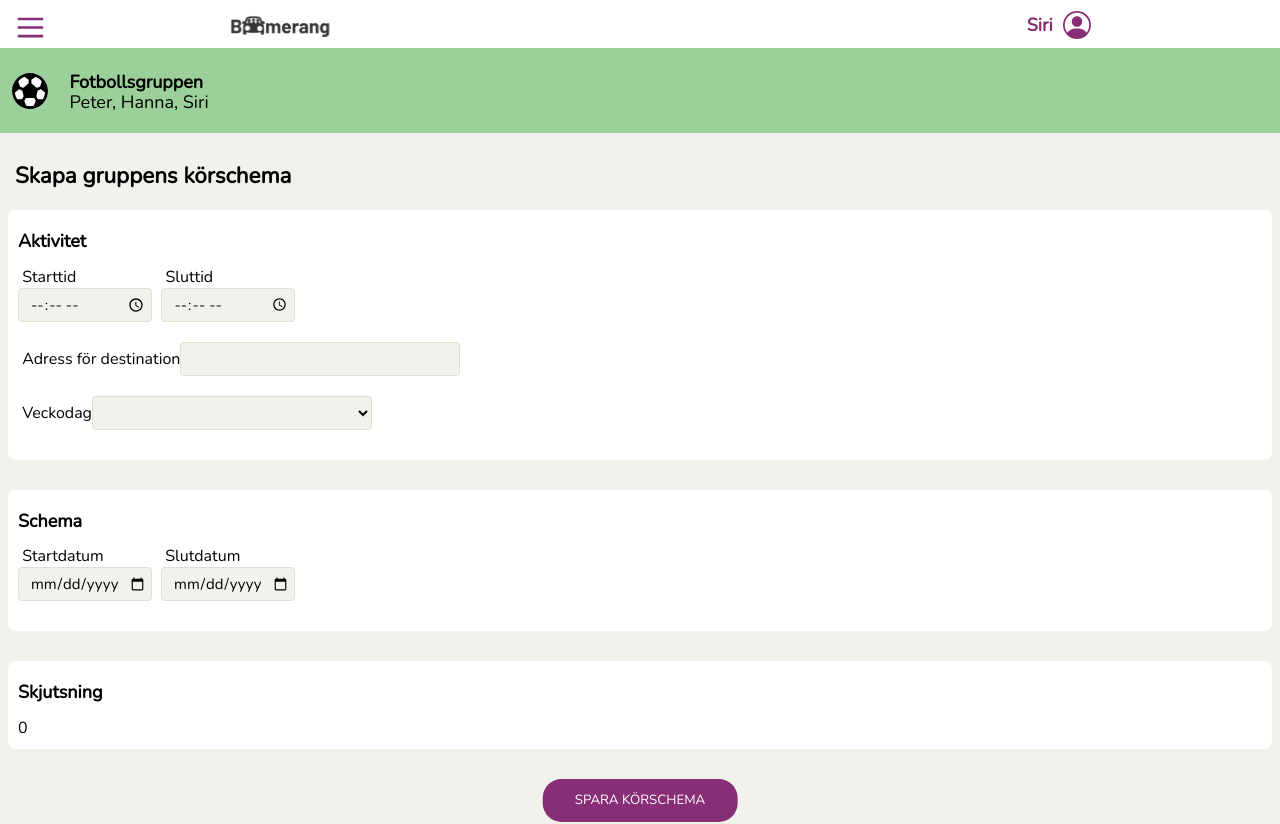
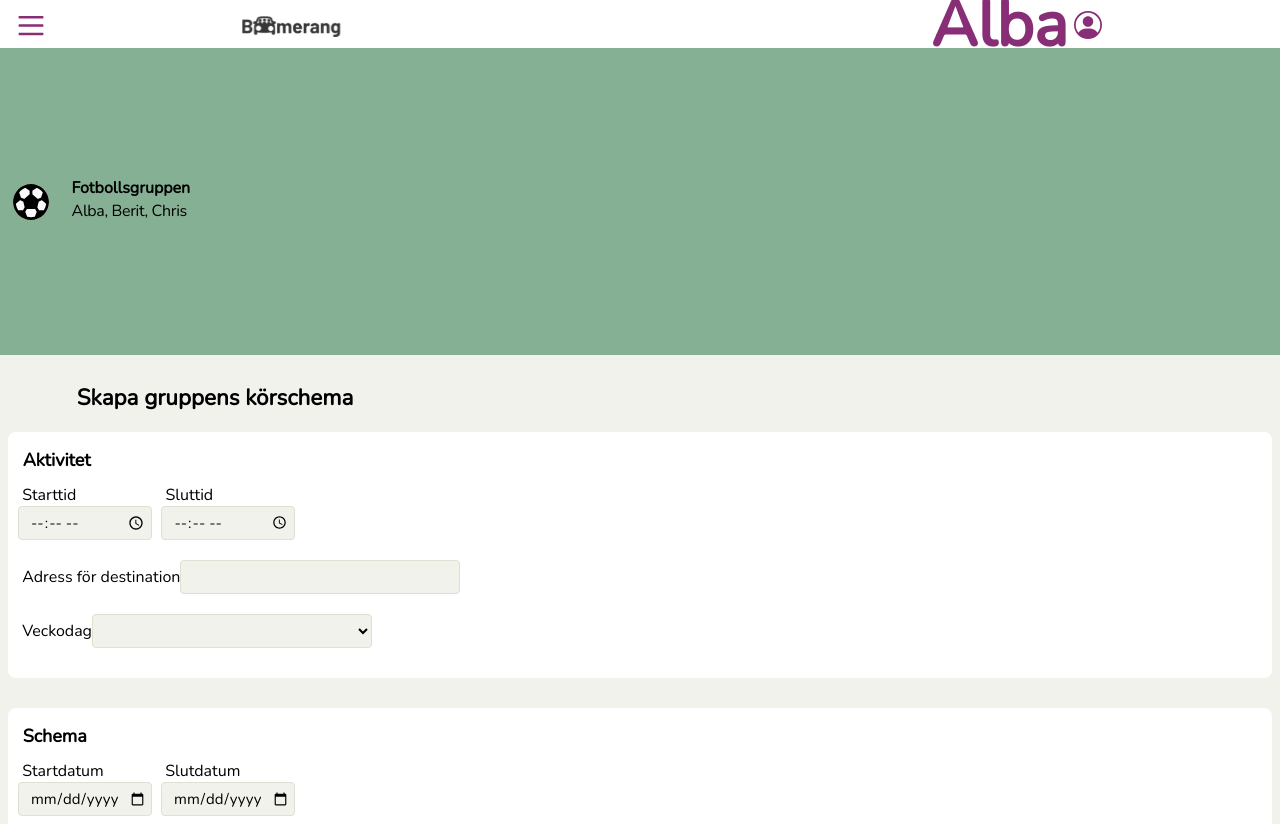
Before and after one commit to miotholerus/boomerang, a React (Create React App) app: page / in a window 1280 px wide. Shown: the top 824 px of the page. Built offline with nearby package versions, Linux system fonts and the light colour scheme.

Commit message:
29 april

```diff
--- a/public/styles.css
+++ b/public/styles.css
@@ -12,13 +12,13 @@ h1 - Inbjudan är skickad! Grattis!
   box-sizing: border-box;
   font-family: 'Nunito', sans-serif;
 }
-/* p {
+p {
   margin-top: 0.2em;
   margin-bottom: 0.2em;
-  font-size: 11px;
-  line-height: 18px;
+  /*font-size: 11px;*/
+  /*line-height: 18px;*/
   letter-spacing: -0.333333px;
-}  */
+}
 body {
   /* font-size: larger; */
   background-color: #F2F2ED;
@@ -52,21 +52,21 @@ body {
   width: 25%;
   align-items: center;
   justify-content: flex-end;
-  margin-right: 10px;
-  padding-right: 10px;
+  margin-right: 0.5em;
+  padding-right: 0.5em;
 }
 
 .header-element{
   font-size: 150%;
-  text-indent: 10px;
+  /* text-indent: 10px; */
   color: #363636;
-  padding-right: 10px;
+  padding-right: 6px;
   /* margin-left: 11px; */
 }
 
 .my-account{
   color: #882E76;
-  font-size: 18px;
+  font-size: 5vw;
   /* margin-left: 101px; */
 }
 
@@ -78,10 +78,13 @@ h2{
 }
 h3 {
   font-size: 18px;
-  margin-top: 0.5em;
+  margin-top: 0.3em;
   margin-bottom: 0.7em;
-
-  /* margin-left: 0.2em; */
+}
+h4 {
+  font-size: 16px;
+  margin-top: 0.2em;
+  margin-bottom: 0.7em;
 }
 
 /* KÖRSCHEMA (ÖVERSIKT) */
@@ -89,7 +92,7 @@ h3 {
   margin-left: 0.1em;
 }
 .loose-text-field {
-  padding-left: 15px;
+  padding-left: 6vw;
   margin-bottom: 0.8em;
 }
 
@@ -104,16 +107,16 @@ h3 {
 /* SUBHEADER FOTBOLLSGRUPPEN */
 .sub-header-football {
   display: flex;
-  background-color: #9CD09B;
+  background-color: #85B093;
   /* padding-top: 16px; */
   align-items: center;
 
   width: 100%;
-  height: 85px;
+  height: 24vw;
 }
 .football-column {
   display: flex;
-  width: 60px; height: 50px;
+  width: 62px; height: 50px;
 
   text-align: center;
   vertical-align: middle;
@@ -232,6 +235,14 @@ input {
   padding-left: 11px;
   padding-right: 4px;
   margin-bottom: 20px;
+}
+input:focus {
+  outline: none;
+  box-shadow: 0 0 0pt 1pt #882E76;
+}
+.standard-input:focus {
+  outline: none;
+  box-shadow: 0 0 0pt 1pt #882E76;
 }
 .standard-input {
   /* position: absolute; */
@@ -428,8 +439,10 @@ td.name {
 }
 
 .hamburgarmeny{
-  padding-left: 15px;
-  padding-top: 10px;
+  /* padding-left: 15px; */
+  /* padding-top: 10px;  */
+  padding: 0.5em;
+  padding-left: 1em;
   display: flex;
   width: 90%;
   align-items: center;
--- a/src/components/CreateSchedule.js
+++ b/src/components/CreateSchedule.js
@@ -135,7 +135,7 @@ export default function CreateSchedule({ schedule, setSchedule, altSchedule, set
         <form className="form">
 
           <div className="box-a aktivitet">
-            <h3>Aktivitet</h3>
+            <h3>&nbsp;Aktivitet</h3>
 
             {/* <div >&nbsp;Starttid &nbsp;&nbsp;&nbsp;&nbsp;&nbsp;&nbsp;&nbsp;&nbsp;&nbsp;&nbsp;&nbsp;&nbsp;&nbsp;&nbsp;&nbsp;&nbsp;&nbsp;&nbsp;&nbsp;&nbsp;&nbsp;&nbsp;&nbsp;&nbsp;&nbsp;&nbsp;&nbsp;&nbsp;&nbsp; Sluttid</div> */}
             <div className="input-side-by-side">
@@ -184,7 +184,7 @@ export default function CreateSchedule({ schedule, setSchedule, altSchedule, set
 
         <form className="form">
           <div className="box-a schema">
-            <h3>Schema</h3>
+            <h3>&nbsp;Schema</h3>
             {/* <div>&nbsp;Startdatum &nbsp;&nbsp;&nbsp;&nbsp;&nbsp;&nbsp;&nbsp;&nbsp;&nbsp;&nbsp;&nbsp;&nbsp;&nbsp;&nbsp;&nbsp;&nbsp;&nbsp;&nbsp;&nbsp;&nbsp;&nbsp;&nbsp;&nbsp;Slutdatum</div> */}
             <div className="input-side-by-side">
               <div>
@@ -212,7 +212,7 @@ export default function CreateSchedule({ schedule, setSchedule, altSchedule, set
 
         <form className="form">
           <div className="box-a skjutsning">
-            <h3>Skjutsning</h3>
+            <h3>&nbsp;Skjutsning</h3>
               {/* <select className="standard-input option-list input-left" id="ordning-for-chaufforer">
             <option id="option-placeholder" value="" disabled selected>Välj ordning för chaufförer</option>
           </select> */}
@@ -221,7 +221,7 @@ export default function CreateSchedule({ schedule, setSchedule, altSchedule, set
             {/* {<select className="standard-input option-list input-left" id="ordning-for-chaufforer">
               <option id="option-placeholder" value="" disabled selected>Välj ordning för chaufförer</option>
             </select>} */}
-            {rides.length && <ChooseDrivers rides={rides} setRides={setRides} members={members} />/*<ShowChooseDrivers />*/}
+            {rides.length ? <ChooseDrivers rides={rides} setRides={setRides} members={members}/> : null /*<ShowChooseDrivers />*/}
           </div>
 
           {/* <div id="upphamtningslista">
--- a/src/components/FootballBanner.js
+++ b/src/components/FootballBanner.js
@@ -18,8 +18,8 @@ export default function FootballBanner() {
           <Football />
         </div>
         <div className="group-column">
-          <h3>Fotbollsgruppen<br></br>
-          <span id="members">Peter, Hanna, Siri</span></h3>
+          <h4>Fotbollsgruppen<br></br>
+          <p id="members">Alba, Berit, Chris</p></h4>
         </div>
       </div>
     </div>
--- a/src/components/Header.js
+++ b/src/components/Header.js
@@ -39,7 +39,7 @@ export default function Header() {
       </div>
 
       <div className="right">
-        <span className="my-account header-element"><b>Siri</b> </span>
+        <span className="my-account header-element"><b>Alba</b> </span>
         <svg width="28" height="28" viewBox="0 0 28 28" fill="black" xmlns="http://www.w3.org/2000/svg">
           <path d="M19.25 10.5C19.25 11.8924 18.6969 13.2277 17.7123 14.2123C16.7277 15.1969 15.3924 15.75 14 15.75C12.6076 15.75 11.2723 15.1969 10.2877 14.2123C9.30312 13.2277 8.75 11.8924 8.75 10.5C8.75 9.10761 9.30312 7.77226 10.2877 6.78769C11.2723 5.80312 12.6076 5.25 14 5.25C15.3924 5.25 16.7277 5.80312 17.7123 6.78769C18.6969 7.77226 19.25 9.10761 19.25 10.5V10.5Z" fill="#882E76" />
           <path fill-rule="evenodd" clip-rule="evenodd" d="M0 14C0 10.287 1.475 6.72601 4.10051 4.10051C6.72601 1.475 10.287 0 14 0C17.713 0 21.274 1.475 23.8995 4.10051C26.525 6.72601 28 10.287 28 14C28 17.713 26.525 21.274 23.8995 23.8995C21.274 26.525 17.713 28 14 28C10.287 28 6.72601 26.525 4.10051 23.8995C1.475 21.274 0 17.713 0 14V14ZM14 1.75C11.6931 1.75012 9.43314 2.40163 7.4802 3.62955C5.52727 4.85746 3.96074 6.61187 2.96094 8.69084C1.96113 10.7698 1.56868 13.0888 1.82875 15.381C2.08882 17.6732 2.99084 19.8454 4.431 21.6475C5.6735 19.6455 8.40875 17.5 14 17.5C19.5912 17.5 22.3248 19.6437 23.569 21.6475C25.0092 19.8454 25.9112 17.6732 26.1713 15.381C26.4313 13.0888 26.0389 10.7698 25.0391 8.69084C24.0393 6.61187 22.4727 4.85746 20.5198 3.62955C18.5669 2.40163 16.3069 1.75012 14 1.75V1.75Z" fill="#882E76" />
```
